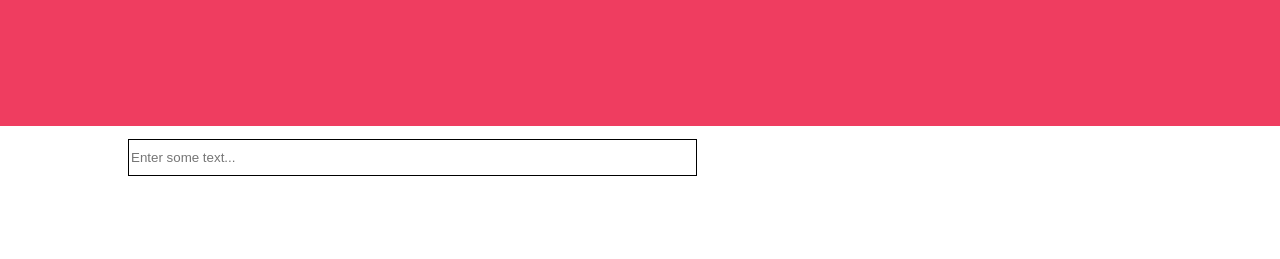
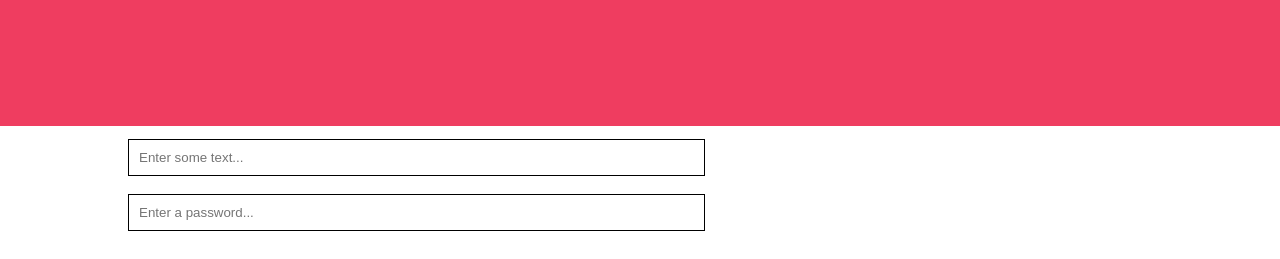
Before and after one commit to teymour-aldridge/sabre, a plain HTML site: page index.html in a window 1280 px wide. Shown: the part 335-594 px from the top of the page. Drawn offline with Linux system fonts and the light colour scheme.

```diff
--- a/index.html
+++ b/index.html
@@ -17,6 +17,8 @@
 </header>
 <div class="container">
     <input type="text" placeholder="Enter some text...">
+    <br><br>
+    <input type="password" placeholder="Enter a password...">
 </div>
 
 </body>
--- a/sass/forms/forms.scss
+++ b/sass/forms/forms.scss
@@ -5,4 +5,5 @@
   width: 55%;
   padding-top: 10px;
   padding-bottom: 10px;
+  padding-left: 10px;
 }
```
Also changed, not shown: sass/styles.css, 2 other files.
